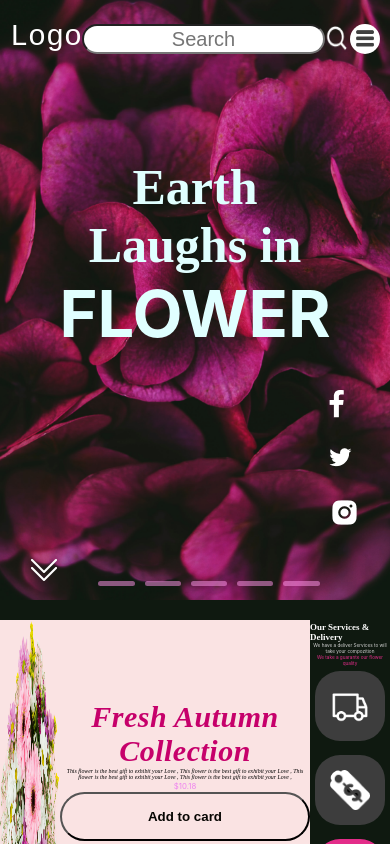
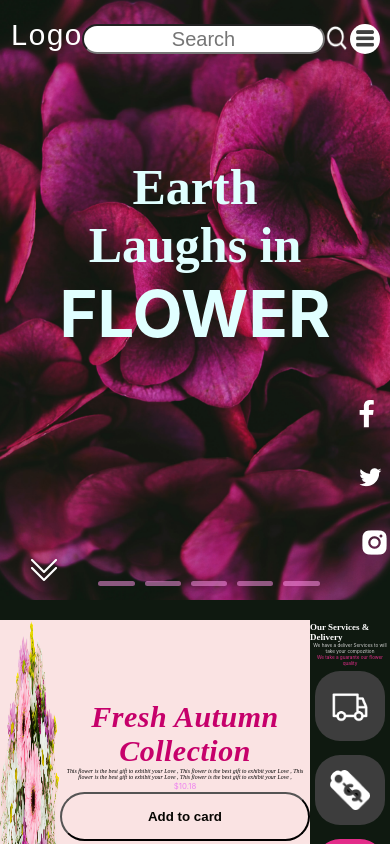
Before and after one commit to TorgomyanDavit/flowersshop, a React (Create React App) app: page / in a window 390 px wide. Shown: the top 844 px of the page. Built offline with nearby package versions, Linux system fonts and the light colour scheme.

Commit message:
add new responsivly element

```diff
--- a/src/features/mainShop/MainContainer.css
+++ b/src/features/mainShop/MainContainer.css
@@ -209,6 +209,11 @@ body {
 
     .line{
         width: 12%;
+    }
+
+    .icon{
+        margin: 40px 0px 0px;
+        display: block;
     }
 }
 
```
